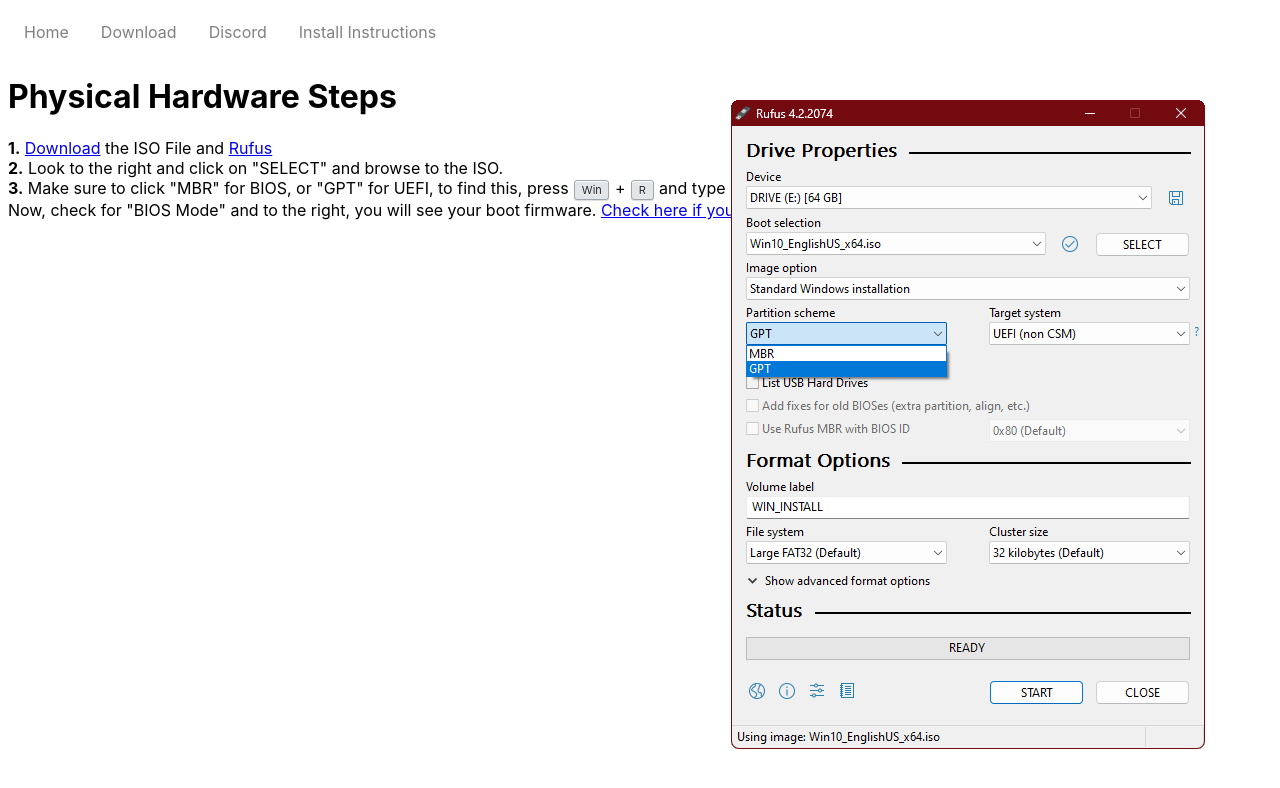
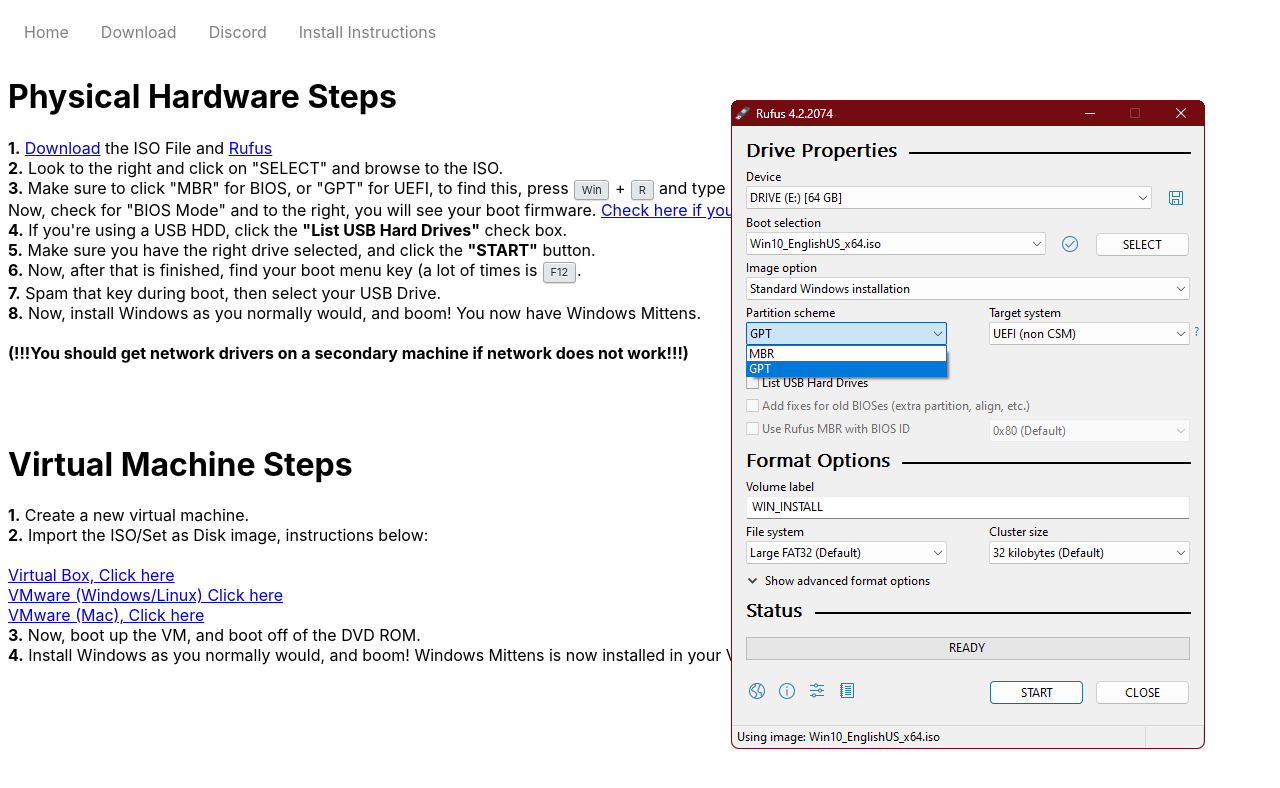
Before and after one commit to windowsmittens/windowsmittens.github.io, a plain HTML site: page installinstructions.html in a window 1280 px wide. Drawn offline with Linux system fonts and the light colour scheme.

Commit message:
updates!!

```diff
--- a/installinstructions.html
+++ b/installinstructions.html
@@ -88,7 +88,36 @@
 <br>
 <b>2.</b> Look to the right and click on "SELECT" and browse to the ISO.
 <br>
-<b>3.</b> Make sure to click "MBR" for BIOS, or "GPT" for UEFI, to find this, press <kbd>Win</kbd> + <kbd>R</kbd> and type in "msinfo32.exe", press <kbd>Enter</kbd>. <br> Now, check for "BIOS Mode" and to the right, you will see your boot firmware. <a href="/images/install/mscfg.png">Check here if you're having trouble.</a>
+<b>3.</b> Make sure to click "MBR" for BIOS, or "GPT" for UEFI, to find this, press <kbd>Win</kbd> + <kbd>R</kbd> and type in "msinfo32.exe", press <kbd>Enter</kbd>. <br> Now, check for "BIOS Mode" and to the right, you will see your boot firmware. <a href="images/install/mscfg.png">Check here if you're having trouble.</a>
+<br>
+<b>4.</b> If you're using a USB HDD, click the <b>"List USB Hard Drives"</b> check box.
+<br>
+<b>5.</b> Make sure you have the right drive selected, and click the <b>"START"</b> button.
+<br>
+<b>6.</b> Now, after that is finished, find your boot menu key (a lot of times is <kbd>F12</kbd>.
+<br>
+<b>7.</b> Spam that key during boot, then select your USB Drive.
+<br>
+<b>8.</b> Now, install Windows as you normally would, and boom! You now have Windows Mittens.
+<br>
+<br><b>(!!!You should get network drivers on a secondary machine if network does not work!!!)</b>
+<br>
+<br>
+<br>
+<br>
+<h1>Virtual Machine Steps</h1>
+<b>1.</b> Create a new virtual machine.
+<br>
+<b>2.</b> Import the ISO/Set as Disk image, instructions below:
+<br>
+<br>
+ <a href="https://forums.virtualbox.org/viewtopic.php?p=373143#p373143">Virtual Box, Click here</a><br>
+ <a href="https://www.dell.com/support/manuals/en-us/dell-imageassist/dia_dynamic_ug/boot-from-cd-or-dvd-iso-file-in-vmware-workstation-pro?guid=guid-5906bcae-80a6-4c42-8ebb-14924d2e9d7b&lang=en-us#:~:text=Open%20the%20VMware%20Workstation%20Pro,Click%20Open%20and%20click%20OK.">VMware (Windows/Linux) Click here</a>
+ <br><a href="https://docs.vmware.com/en/VMware-Fusion/13/com.vmware.fusion.using.doc/GUID-EBDFA097-9EF9-48AD-AAA1-2E0D3B55CA23.html">VMware (Mac), Click here</a>
+ <br>
+ <b>3.</b> Now, boot up the VM, and boot off of the DVD ROM.
+ <br>
+ <b>4.</b> Install Windows as you normally would, and boom! Windows Mittens is now installed in your VM!
 </p>
 </body>
 </html>
```
